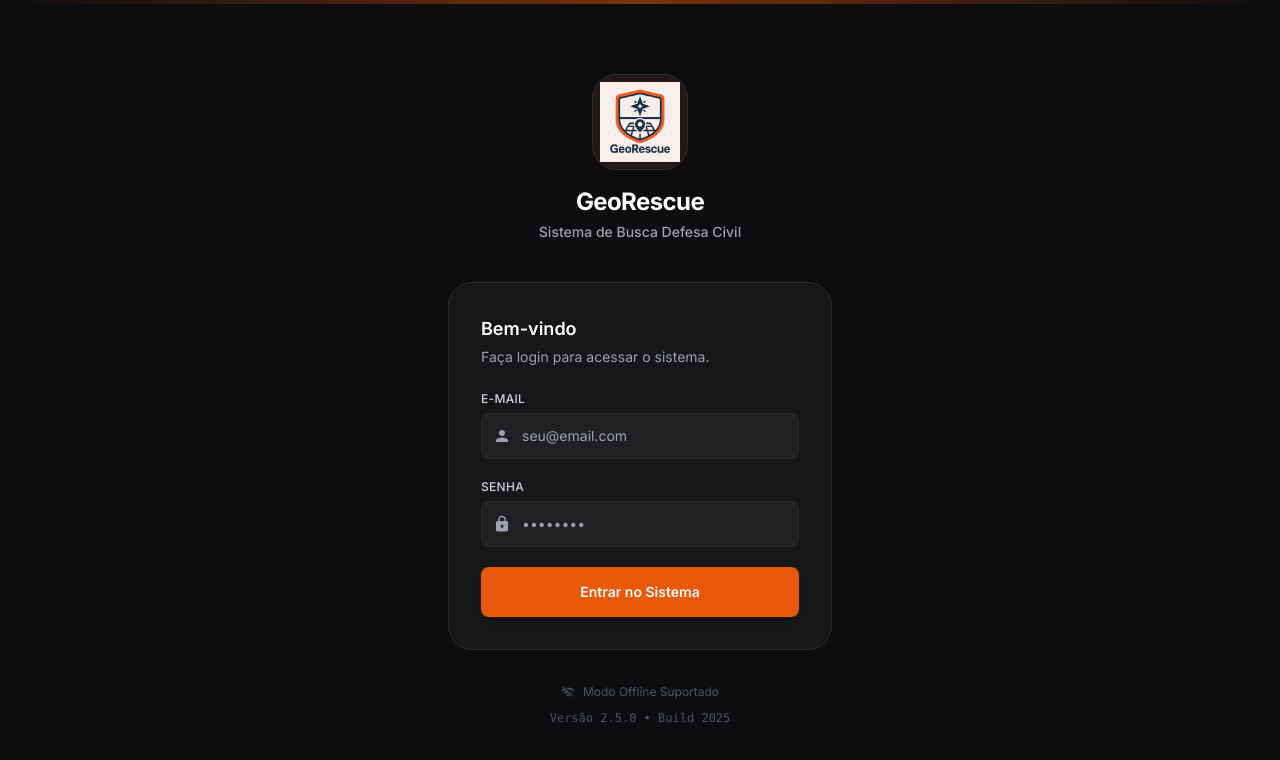
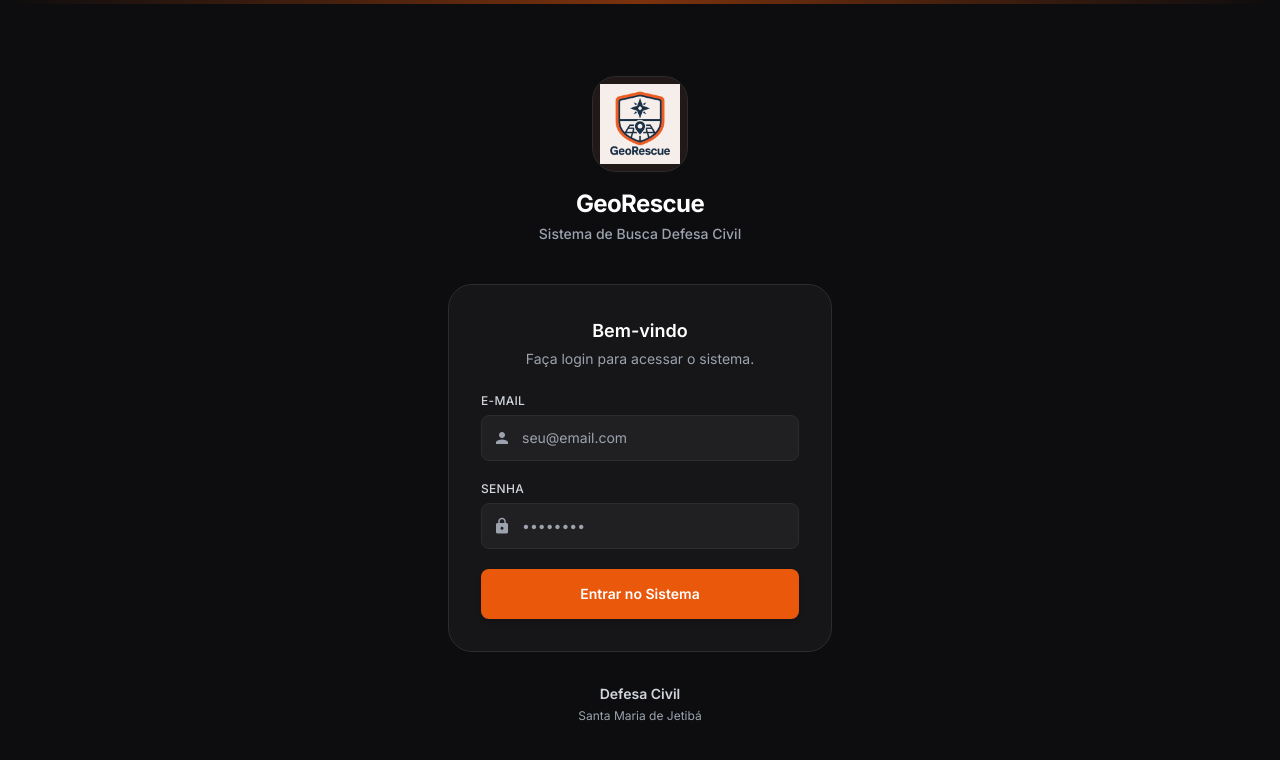
Before and after one commit to beminfo2012/GeoRescue, a React (Vite) app: page / in a window 1280 px wide. Shown: the top 760 px of the page. Built offline with nearby package versions, Linux system fonts and the light colour scheme; no server answers.

Commit message:
Personalizar tela de login - Defesa Civil Santa Maria de Jetibá

```diff
--- a/components/Login.tsx
+++ b/components/Login.tsx
@@ -64,7 +64,7 @@ const Login: React.FC<LoginProps> = ({ onLogin }) => {
         </div>
 
         <div className="bg-surface-light dark:bg-surface-dark rounded-2xl shadow-xl dark:shadow-none dark:border dark:border-border-dark p-8 w-full">
-          <div className="mb-6">
+          <div className="mb-6 text-center">
             <h2 className="text-lg font-semibold text-gray-900 dark:text-white">Bem-vindo</h2>
             <p className="text-sm text-gray-500 dark:text-gray-400 mt-1">Faça login para acessar o sistema.</p>
           </div>
@@ -136,13 +136,12 @@ const Login: React.FC<LoginProps> = ({ onLogin }) => {
           </form>
         </div>
 
-        <div className="mt-8 text-center space-y-2">
-          <div className="flex items-center justify-center space-x-2 text-gray-400 dark:text-gray-600">
-            <span className="material-icons text-sm">wifi_off</span>
-            <span className="text-xs">Modo Offline Suportado</span>
-          </div>
-          <p className="text-xs text-gray-400 dark:text-gray-600 font-mono">
-            Versão 2.5.0 • Build {new Date().getFullYear()}
+        <div className="mt-8 text-center space-y-1">
+          <p className="text-sm font-semibold text-gray-700 dark:text-gray-300">
+            Defesa Civil
+          </p>
+          <p className="text-xs text-gray-500 dark:text-gray-400">
+            Santa Maria de Jetibá
           </p>
         </div>
       </div>
```
